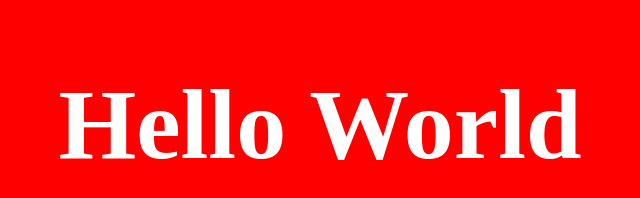
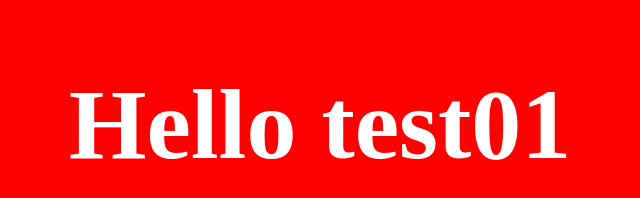
Before and after one commit to sandeepdev2022/static03262022, a plain HTML site: page index.html in a window 1280 px wide. Shown: the whole page, without its empty margins (320-960 px from the left). Drawn offline with Linux system fonts and the light colour scheme.

Commit message:
addingfirstffile

```diff
--- a/index.html
+++ b/index.html
@@ -17,7 +17,7 @@
 <body>
 
 	<div align = "center">
-		<h1>Hello World</h1>
+		<h1>Hello test01</h1>
 	</div>
 
 </body>
```
